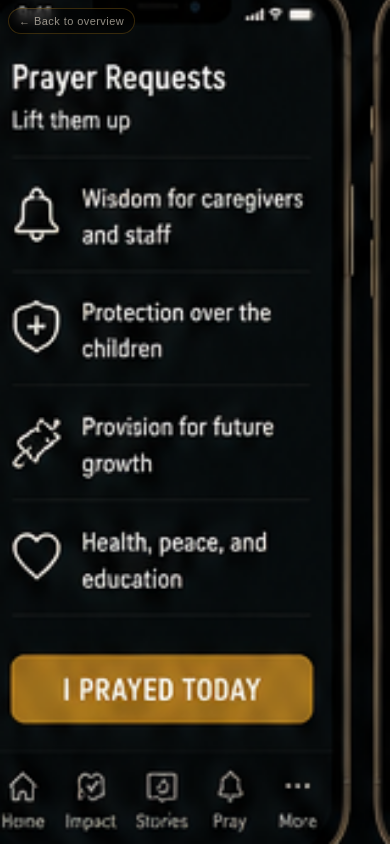
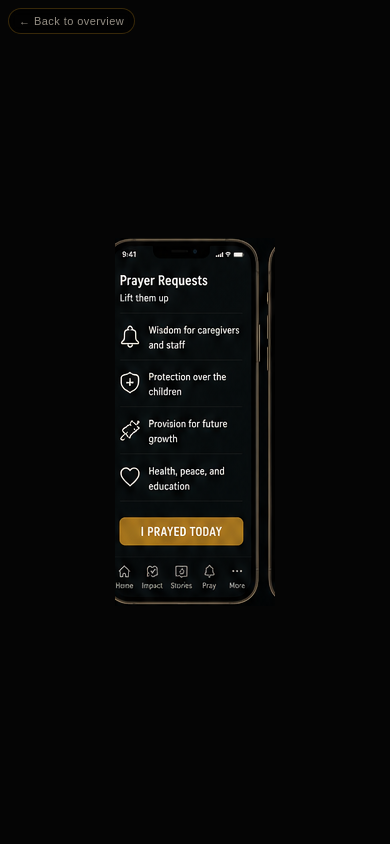
Before and after one commit to navionpilot/daily-bread-project, a Next.js app: page /pray in a window 390 px wide. Built offline with nearby package versions, Linux system fonts and the light colour scheme.

Commit message:
Add files via upload

```diff
--- a/app/checkout/page.tsx
+++ b/app/checkout/page.tsx
@@ -8,9 +8,9 @@ export default function CheckoutPage() {
   return (
     <PhoneScreen
       imageSrc="/assets/screens/03_secure_checkout_screen.png"
-      imageAlt="Secure checkout"
+      imageAlt="Secure checkout — tap to complete your donation"
       hotspots={[
-        { left: "12%", top: "62%", width: "76%", height: "10%", goto: "/welcome", label: "Join the Mission", pulse: true },
+        { left: "10%", top: "64%", width: "80%", height: "10%", goto: "/welcome", label: "Join the Mission", pulse: true },
       ]}
     />
   );
--- a/app/globals.css
+++ b/app/globals.css
@@ -1,5 +1,5 @@
 /* ================================================================
-   Daily Bread Project — Global Styles
+   Daily Bread Project — Global Styles  (v3)
    ================================================================ */
 
 * {
@@ -103,7 +103,8 @@ button {
 }
 
 /* ================================================================
-   INDIVIDUAL APP SCREENS  — phone-shaped layout for each screen
+   INDIVIDUAL APP SCREENS  — show each mockup image with
+   precisely-aligned clickable hotspots over the buttons.
    ================================================================ */
 
 .appStage {
@@ -114,45 +115,46 @@ button {
   flex-direction: column;
   align-items: center;
   justify-content: center;
-  padding: 24px;
+  padding: 24px 16px;
   background:
     radial-gradient(ellipse 60% 40% at 50% 50%, rgba(216, 154, 34, 0.06), transparent 70%),
     #050505;
-  gap: 16px;
+  gap: 14px;
 }
 
-/* The phone-shaped container. The screen image lives inside.
-   Aspect ratio matches the mockup phone (~191:430). */
+/* The wrapper that holds the screen image AND its hotspots.
+   `inline-block` makes it shrink to fit the image exactly,
+   so hotspot percentages always line up with the actual image. */
 .appPhone {
   position: relative;
-  width: 100%;
-  max-width: 380px;
-  aspect-ratio: 191 / 430;
-  background: #111;
-  border-radius: 38px;
-  overflow: hidden;
-  box-shadow:
-    inset 0 0 0 2px rgba(255, 255, 255, 0.05),
-    0 24px 60px rgba(0, 0, 0, 0.6);
+  display: inline-block;
+  line-height: 0;
+  max-width: 100%;
 }
 
-/* The actual screen mockup image, fills the phone */
+/* The screen mockup image itself.
+   Displayed smaller on desktop (max 540px tall) to keep it sharp,
+   since the source images are only 191x430px. */
 .appPhoneImage {
   display: block;
-  width: 100%;
-  height: 100%;
-  object-fit: cover;
+  width: auto;
+  height: auto;
+  max-height: min(85vh, 540px);
+  max-width: 90vw;
   user-select: none;
   -webkit-user-drag: none;
   pointer-events: none;
+  /* hint to browsers to scale the image a bit more crisply */
+  image-rendering: -webkit-optimize-contrast;
 }
 
-/* Invisible clickable areas over the buttons in each screen image */
+/* Invisible clickable buttons positioned over each tap target
+   in the screen image. Coordinates are % of the image itself. */
 .appHotspot {
   position: absolute;
   background: transparent;
   border: 2px solid transparent;
-  border-radius: 14px;
+  border-radius: 12px;
   cursor: pointer;
   padding: 0;
   transition: 0.15s ease;
@@ -162,22 +164,22 @@ button {
 .appHotspot:hover,
 .appHotspot:focus,
 .appHotspot:active {
-  border-color: rgba(216, 154, 34, 0.7);
+  border-color: rgba(216, 154, 34, 0.75);
   background: rgba(216, 154, 34, 0.18);
-  box-shadow: 0 0 18px rgba(216, 154, 34, 0.4);
+  box-shadow: 0 0 14px rgba(216, 154, 34, 0.4);
 }
 
-/* Subtle pulse on the main action button so users notice it */
+/* Subtle pulse on the main call-to-action so users see it's tappable */
 @keyframes appPulse {
   0%, 100% { box-shadow: 0 0 0 2px rgba(216, 154, 34, 0); }
-  50%      { box-shadow: 0 0 0 2px rgba(216, 154, 34, 0.5); }
+  50%      { box-shadow: 0 0 0 2px rgba(216, 154, 34, 0.55); }
 }
 
 .appHotspotPulse {
   animation: appPulse 2.2s ease-in-out infinite;
 }
 
-/* "Back to overview" link */
+/* Floating "Back to overview" link below the phone */
 .appBackHome {
   color: rgba(244, 234, 216, 0.6);
   text-decoration: none;
@@ -196,24 +198,17 @@ button {
   background: rgba(216, 154, 34, 0.08);
 }
 
-/* On real phones, fill the screen edge-to-edge */
+/* On real phones, show the image edge-to-edge for an "app" feel
+   while keeping its natural aspect ratio so hotspots stay aligned. */
 @media (max-width: 520px) {
   .appStage {
     padding: 0;
     gap: 0;
-    min-height: 100svh;
-  }
-  .appPhone {
-    max-width: 100%;
-    width: 100%;
-    height: 100svh;
-    aspect-ratio: auto;
-    border-radius: 0;
-    box-shadow: none;
+    background: #050505;
   }
   .appPhoneImage {
-    object-fit: cover;
-    object-position: center;
+    max-height: 100svh;
+    max-width: 100vw;
   }
   .appBackHome {
     position: fixed;
@@ -221,7 +216,7 @@ button {
     left: 8px;
     font-size: 11px;
     padding: 6px 10px;
-    background: rgba(0, 0, 0, 0.5);
+    background: rgba(0, 0, 0, 0.55);
     backdrop-filter: blur(6px);
     z-index: 100;
   }
--- a/app/pray/page.tsx
+++ b/app/pray/page.tsx
@@ -1,7 +1,7 @@
 import PhoneScreen from "@/components/PhoneScreen";
 
 /**
- * Prayer Requests — lift up the children and caregivers
+ * Prayer Requests for the care point
  */
 
 export default function PrayPage() {
@@ -10,11 +10,11 @@ export default function PrayPage() {
       imageSrc="/assets/screens/09_prayer_requests_screen.png"
       imageAlt="Prayer requests for the care point"
       hotspots={[
-        { left: "0%", top: "92%", width: "20%", height: "8%", goto: "/dashboard", label: "Home" },
-        { left: "20%", top: "92%", width: "20%", height: "8%", goto: "/impact", label: "Your Impact" },
-        { left: "40%", top: "92%", width: "20%", height: "8%", goto: "/stories", label: "Stories" },
-        { left: "60%", top: "92%", width: "20%", height: "8%", goto: "/pray", label: "Pray" },
-        { left: "80%", top: "92%", width: "20%", height: "8%", goto: "/manage", label: "Manage" },
+        { left: "0%", top: "87%", width: "20%", height: "13%", goto: "/dashboard", label: "Home" },
+        { left: "20%", top: "87%", width: "20%", height: "13%", goto: "/impact", label: "Your Impact" },
+        { left: "40%", top: "87%", width: "20%", height: "13%", goto: "/stories", label: "Stories" },
+        { left: "60%", top: "87%", width: "20%", height: "13%", goto: "/pray", label: "Pray" },
+        { left: "80%", top: "87%", width: "20%", height: "13%", goto: "/manage", label: "Manage" },
       ]}
     />
   );
--- a/app/start/page.tsx
+++ b/app/start/page.tsx
@@ -8,9 +8,9 @@ export default function StartPage() {
   return (
     <PhoneScreen
       imageSrc="/assets/screens/01_scan_qr_screen.png"
-      imageAlt="Daily Bread Project welcome screen"
+      imageAlt="Daily Bread Project welcome screen — tap the center to begin"
       hotspots={[
-        { left: "16%", top: "48%", width: "68%", height: "30%", goto: "/choose", label: "Get Started", pulse: true },
+        { left: "14%", top: "44%", width: "72%", height: "34%", goto: "/choose", label: "Get Started", pulse: true },
       ]}
     />
   );
--- a/app/welcome/page.tsx
+++ b/app/welcome/page.tsx
@@ -10,7 +10,7 @@ export default function WelcomePage() {
       imageSrc="/assets/screens/04_welcome_screen.png"
       imageAlt="Welcome to the Daily Bread Family"
       hotspots={[
-        { left: "16%", top: "67%", width: "68%", height: "8%", goto: "/dashboard", label: "View Today's Table", pulse: true },
+        { left: "10%", top: "69%", width: "80%", height: "11%", goto: "/dashboard", label: "View Today's Table", pulse: true },
       ]}
     />
   );
```
Also changed, not shown: app/choose/page.tsx (+4 -4 lines), app/dashboard/page.tsx (+5 -5 lines), app/hourly/page.tsx (+7 -7 lines), app/impact/page.tsx (+7 -7 lines), app/manage/page.tsx (+5 -5 lines), app/stories/page.tsx (+6 -6 lines).
